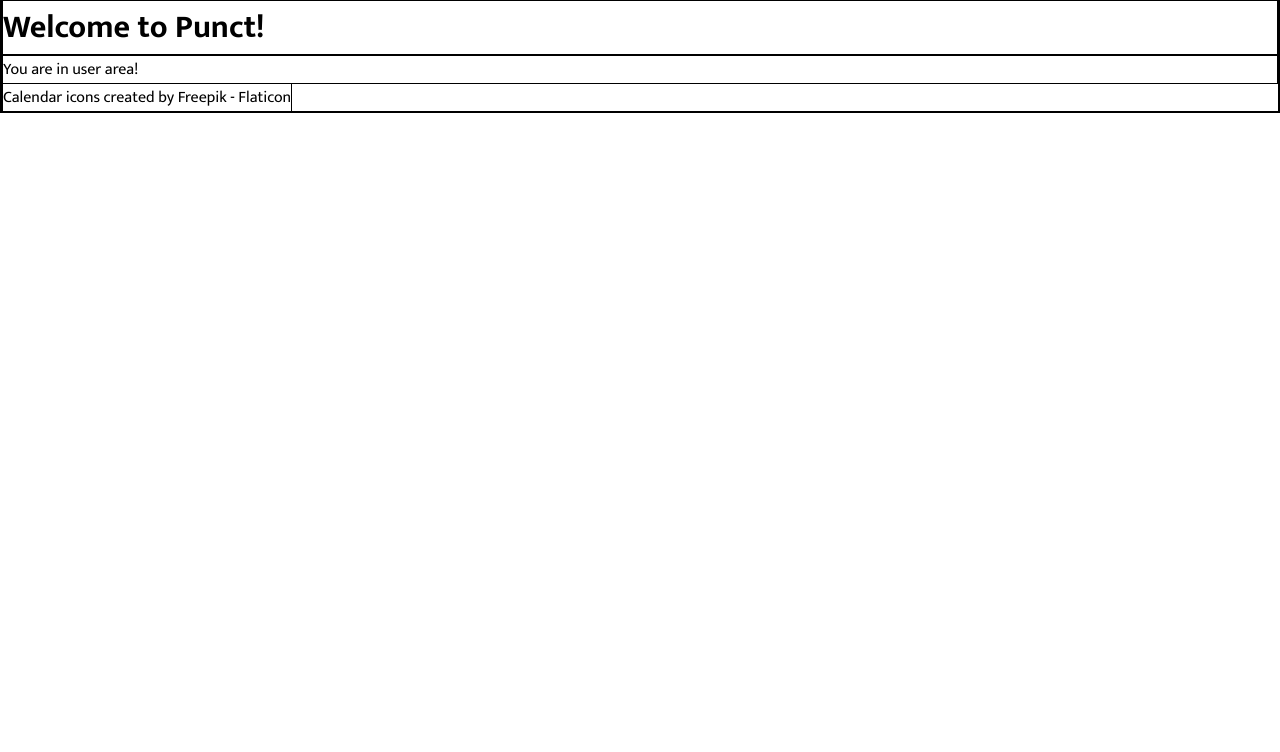
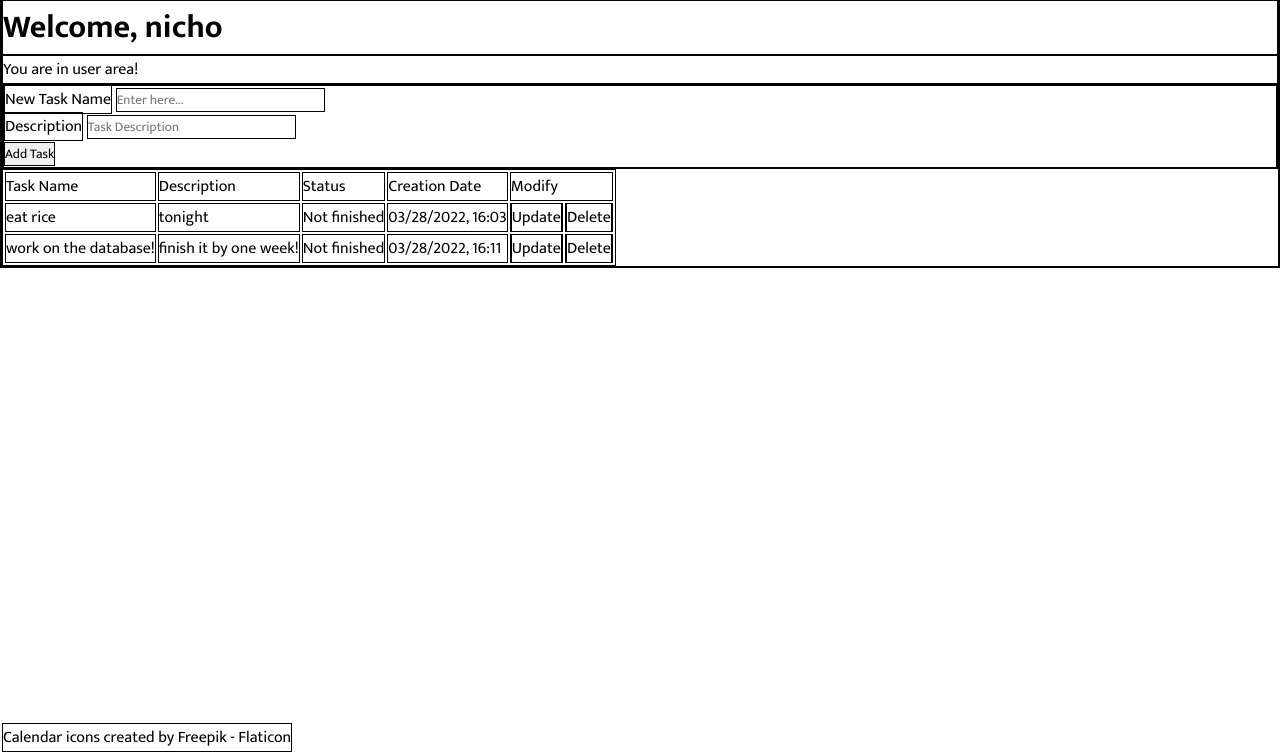
Before and after one commit to nbean452/comp3421-fin-project, a Flask app: page /main in a window 1280 px wide. Shown: the part 48-800 px from the top of the page. Run offline with Flask 2, Linux system fonts and the light colour scheme; a user stored in the database is signed in; data comes from the database, SQL or seed files in the repository; both versions use the stored data as it was after the commit.

Commit message:
base functionality added

```diff
--- a/app.py
+++ b/app.py
@@ -1,16 +1,19 @@
-from flask import Flask, render_template, url_for, redirect
+from flask import Flask, render_template, url_for, redirect, request
 from flask_sqlalchemy import SQLAlchemy
 from flask_login import UserMixin, login_user, LoginManager, login_required, logout_user, current_user
 from flask_wtf import FlaskForm
 from wtforms import StringField, PasswordField, SubmitField
 from wtforms.validators import InputRequired, Length, ValidationError
 from flask_bcrypt import Bcrypt
+from datetime import datetime
 
 app = Flask(__name__)
 db = SQLAlchemy(app)
 bcrypt = Bcrypt(app)
 app.config['SQLALCHEMY_DATABASE_URI'] = 'sqlite:///database.db'
+app.config['SQLALCHEMY_TRACK_MODIFICATIONS'] = False
 app.config['SECRET_KEY'] = 'comp3421-fin-project'
+
 
 login_manager = LoginManager()
 login_manager.init_app(app)
@@ -26,15 +29,18 @@ class User(db.Model, UserMixin):
     id = db.Column(db.Integer, primary_key=True)
     username = db.Column(db.String(20), nullable=False, unique=True)
     password = db.Column(db.String(80), nullable=False)
+    taskid = db.relationship('Task', backref='user')
 
 
 class Task(db.Model, UserMixin):
     id = db.Column(db.Integer, primary_key=True)
-    ownerid = db.Column(db.Integer, nullable=False)
+    ownerid = db.Column(db.Integer, db.ForeignKey('user.id'))
     name = db.Column(db.String(20), nullable=False)
-    # completion = db.Column()
+    completion = db.Column(db.Boolean)
     desc = db.Column(db.String(400), nullable=True)
-    # id, ownerid, name, completion, description
+    creationdate = db.Column(db.DateTime, nullable=False,
+                             default=datetime.now)
+    # id, ownerid, name, completion, description, creation date
 
 
 class RegisterForm(FlaskForm):
@@ -104,8 +110,55 @@ def register():
 @app.route('/main')
 @login_required
 def main():
-    return render_template('main.html')
+
+    user = User.query.filter_by(username=current_user.username).first()
+    task_list = Task.query.filter_by(ownerid=user.id)
+
+    return render_template('main.html', user=user, task_list=task_list)
+
+
+@app.route('/addtask', methods=['POST'])
+def addtask():
+
+    taskname = request.form.get('taskname')
+    taskdesc = request.form.get('taskdesc')
+
+    if taskname == '':
+        return redirect(url_for('main'))
+
+    new_task = Task(user=current_user, name=taskname,
+                    completion=False, desc=taskdesc)
+    db.session.add(new_task)
+    db.session.commit()
+    return redirect(url_for('main'))
+
+    # id = db.Column(db.Integer, primary_key=True)
+    # ownerid = db.Column(db.Integer, db.ForeignKey('user.id'))
+    # name = db.Column(db.String(20), nullable=False)
+    # completion = db.Column(db.Boolean)
+    # desc = db.Column(db.String(400), nullable=True)
+
+
+@app.route('/updatetask/<int:task_id>')
+def updatetask(task_id):
+
+    task = Task.query.filter_by(id=task_id).first()
+    task.completion = not task.completion
+    db.session.commit()
+    return redirect(url_for('main'))
+
+
+@app.route('/deletetask/<int:task_id>')
+def deletetask(task_id):
+
+    task = Task.query.filter_by(id=task_id).first()
+    db.session.delete(task)
+    db.session.commit()
+    return redirect(url_for('main'))
 
 
 if __name__ == '__main__':
+
+    db.create_all()
+
     app.run(debug=True)
--- a/templates/main.html
+++ b/templates/main.html
@@ -18,9 +18,52 @@
             <li><a href="{{url_for('logout')}}">Logout</a></li>
         </ol>
     </div>
-    <h1>Welcome to Punct!</h1>
+    <h1>Welcome, {{user.username}}</h1>
     <p>You are in user area!</p>
-    <a href="https://www.flaticon.com/free-icons/calendar" title="calendar icons">
+
+    <form action="/addtask" method="POST">
+        <div>
+            <label for="taskname">New Task Name</label>
+            <input type="text" name="taskname" placeholder="Enter here...">
+            <br>
+            <label for="taskdesc">Description</label>
+            <input type="text" name="taskdesc" placeholder="Task Description">
+            <br>
+            <button type="submit">Add Task</button>
+        </div>
+    </form>
+
+    <!-- <table> tags below is used for showing the items from database. don't modifiy this! -->
+    <table>
+        <tr>
+            <td>Task Name</td>
+            <td>Description</td>
+            <td>Status</td>
+            <td>Creation Date</td>
+            <td colspan="2">Modify</td>
+        </tr>
+
+        {% for task in task_list %}
+        <tr>
+            <td>{{task.name}}</td>
+            <td>{{task.desc}}</td>
+            <td>
+                {% if task.completion == True %}
+                Finished
+                {% else %}
+                Not finished
+                {% endif %}
+            </td>
+            <td>{{task.creationdate.strftime("%m/%d/%Y, %H:%M")}}</td>
+            <td> <a href="/updatetask/{{task.id}}">Update</a></td>
+            <td><a href="/deletetask/{{task.id}}">Delete</a></td>
+        </tr>
+        {% endfor %}
+    </table>
+
+
+    <!-- this <a> tag below is used to credit the icon owner -->
+    <a href="https://www.flaticon.com/free-icons/calendar" title="calendar icons" style="position: fixed;bottom: 0;">
         Calendar icons created by Freepik - Flaticon
     </a>
 </body>
```
Also changed, not shown: database.db.
